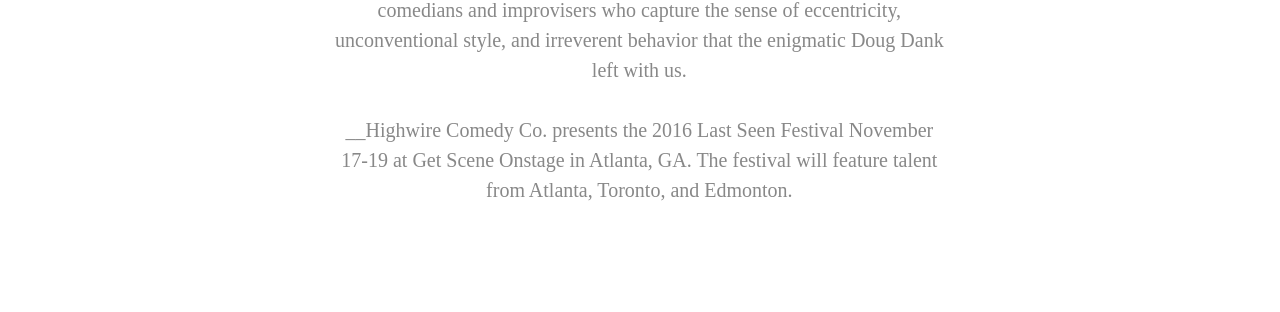
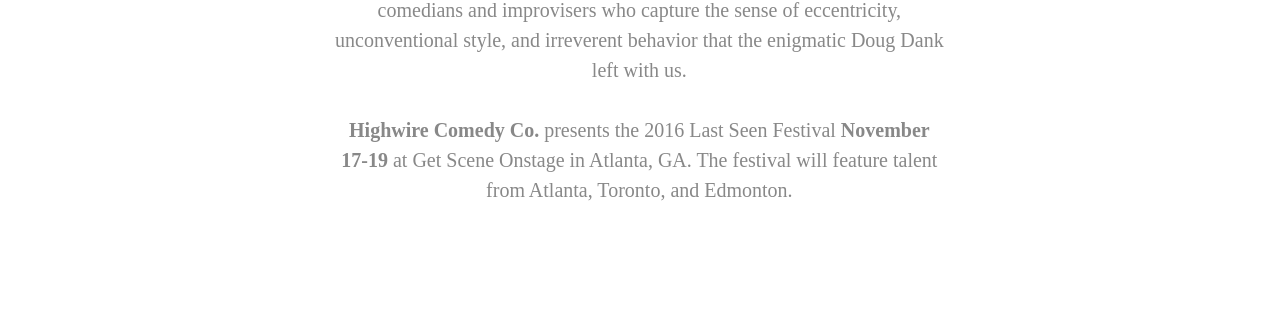
Before and after one commit to babycourageous/thelastseenfestival.com, a Jekyll site: the page built from index.html, in a window 1280 px wide and 900 px high, scrolled down 764 px. Shown: the part 141-453 px from the top of the window. Built offline with Jekyll 4.4.1, drawn with Linux system fonts in a browser that asks for light colours; some web fonts are replaced.

Commit message:
Make minor blurb changes

```diff
--- a/_data/info.yml
+++ b/_data/info.yml
@@ -1,7 +1,7 @@
 about: |
   The Last Seen Festival showcases provocative and original comedy from comedians and improvisers who capture the sense of eccentricity, unconventional style, and irreverent behavior that the enigmatic Doug Dank left with us.
 
-  __Highwire Comedy Co. presents the 2016 Last Seen Festival November 17-19 at Get Scene Onstage in Atlanta, GA. The festival will feature talent from Atlanta, Toronto, and Edmonton.
+  __Highwire Comedy Co.__ presents the 2016 Last Seen Festival __November 17-19__ at Get Scene Onstage in Atlanta, GA. The festival will feature talent from Atlanta, Toronto, and Edmonton.
 when:
   from: '2016/11/17'
   to: '2016/11/19'
```
